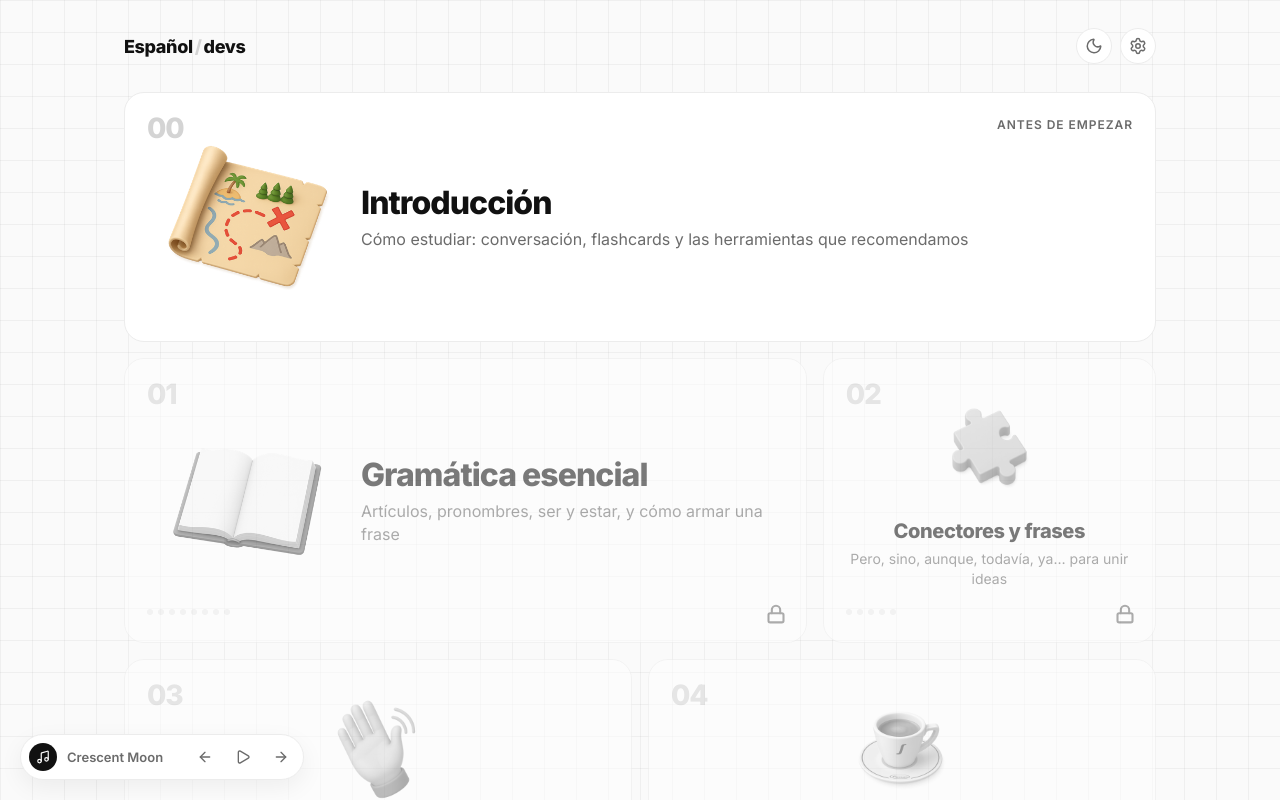
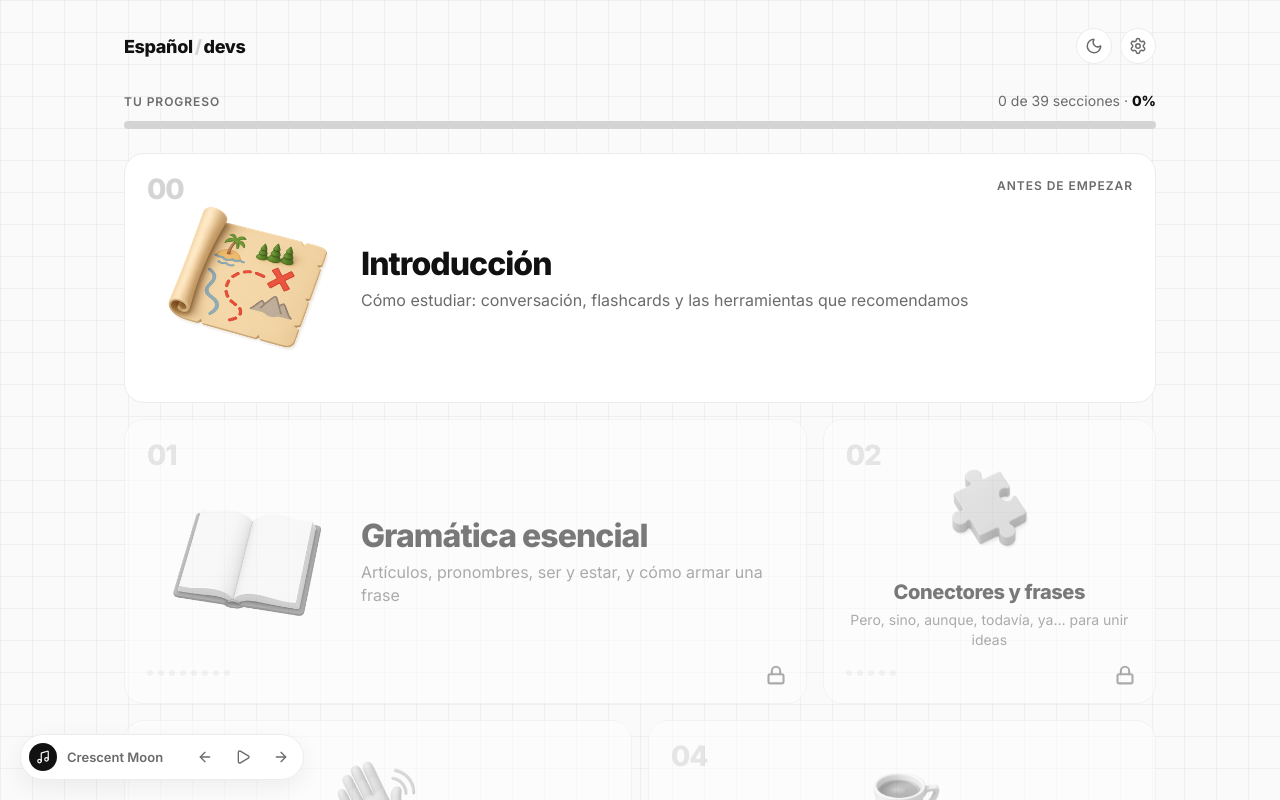
Before and after one commit to raphaelkieling/espanhol-dev, a React (Vite) app: page / in a window 1280 px wide. Shown: the top 800 px of the page. Built offline with nearby package versions, Linux system fonts and the light colour scheme.

Commit message:
feat: readme and progressbar

```diff
--- a/src/pages/Home.tsx
+++ b/src/pages/Home.tsx
@@ -4,13 +4,15 @@ import ModuleCard from '../components/ModuleCard'
 import { INTRO_KEY } from '../content/introduccion'
 import { EXAM_SLUG } from '../content/helpers'
 import { modules } from '../content/modules'
-import { useProgress } from '../progress/ProgressContext'
+import { useCourseProgress, useProgress } from '../progress/ProgressContext'
 import { sectionKey } from '../progress/store'
 import { useSetting } from '../settings/settings'
 
 export default function Home() {
   const { isCompleted } = useProgress()
   const [lockModules] = useSetting('lockModules')
+  const { done, total } = useCourseProgress()
+  const percent = Math.round((done / total) * 100)
 
   return (
     <>
@@ -18,6 +20,18 @@ export default function Home() {
         <h1 className="hero__title">Español para devs</h1>
         <p className="hero__meta">{modules.length} módulos</p>
       </section> */}
+
+      <section className="course-progress" aria-label="Progreso del curso">
+        <div className="course-progress__head">
+          <span className="course-progress__label">Tu progreso</span>
+          <span className="course-progress__count">
+            {done} de {total} secciones · <strong>{percent}%</strong>
+          </span>
+        </div>
+        <div className="course-progress__track" role="progressbar" aria-valuemin={0} aria-valuemax={total} aria-valuenow={done}>
+          <span className="course-progress__fill" style={{ width: `${percent}%` }} />
+        </div>
+      </section>
 
       <div className="grid">
         <Link to="/introduccion" className="card card--intro">
--- a/src/progress/ProgressContext.tsx
+++ b/src/progress/ProgressContext.tsx
@@ -1,5 +1,7 @@
 import { useCallback, useContext, useEffect, useMemo, useState, type ReactNode } from 'react'
-import { moduleSections } from '../content/helpers'
+import { hasContent, moduleSections } from '../content/helpers'
+import { INTRO_KEY } from '../content/introduccion'
+import { modules } from '../content/modules'
 import type { Module } from '../content/types'
 import { ProgressContext } from './context'
 import { localProgressStore, sectionKey, type ProgressState, type ProgressStore } from './store'
@@ -47,3 +49,14 @@ export function useModuleProgress(module: Module) {
   const lessons = sections.filter((s) => s.kind !== 'exam').map(completed)
   return { done, total: sections.length, examPassed, lessons }
 }
+
+/** Progress across the whole course: the intro plus every module section that can be opened. */
+export function useCourseProgress() {
+  const { isCompleted } = useProgress()
+  const keys = [
+    INTRO_KEY,
+    ...modules.flatMap((m) => moduleSections(m).filter(hasContent).map((s) => sectionKey(m.slug, s.slug))),
+  ]
+  const done = keys.filter(isCompleted).length
+  return { done, total: keys.length }
+}
--- a/src/styles.css
+++ b/src/styles.css
@@ -148,6 +148,51 @@ a {
   margin-top: 20px;
   font-size: 18px;
   color: var(--muted);
+}
+
+/* Course progress */
+.course-progress {
+  margin-bottom: 24px;
+}
+
+.course-progress__head {
+  display: flex;
+  align-items: baseline;
+  justify-content: space-between;
+  gap: 12px;
+  margin-bottom: 12px;
+}
+
+.course-progress__label {
+  font-size: 12px;
+  font-weight: 600;
+  text-transform: uppercase;
+  letter-spacing: 0.08em;
+  color: var(--muted);
+}
+
+.course-progress__count {
+  font-size: 14px;
+  color: var(--muted);
+}
+
+.course-progress__count strong {
+  color: var(--text);
+}
+
+.course-progress__track {
+  height: 8px;
+  overflow: hidden;
+  background: var(--faint);
+  border-radius: 999px;
+}
+
+.course-progress__fill {
+  display: block;
+  height: 100%;
+  background: var(--green);
+  border-radius: inherit;
+  transition: width 0.4s ease;
 }
 
 /* Grid: two per row, the first module wider */
```
Also changed, not shown: 2 other files (tests, documents, lock files or other folders).
